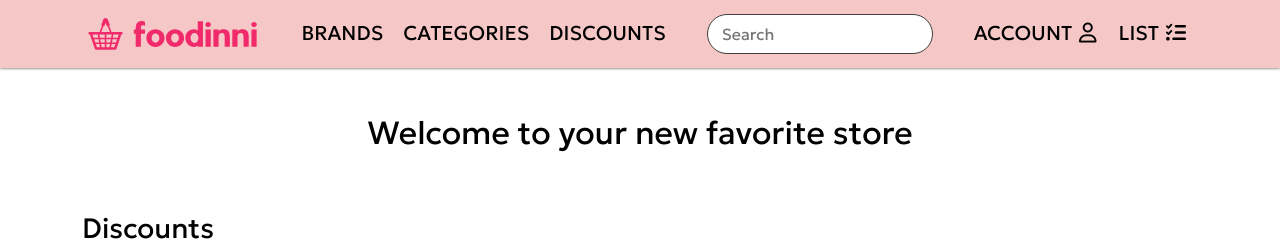
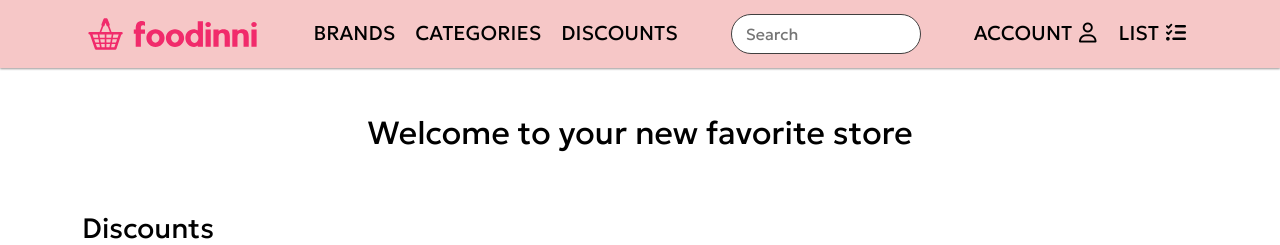
Before and after one commit to mimilgrp/foodinni, a PHP site: page / in a window 1280 px wide. Shown: the top 245 px of the page. Run offline with PHP 8.4, Linux system fonts and the light colour scheme; some libraries are stand-ins or nearby versions.

Commit message:
fix const search width

```diff
--- a/sheet/styles.css
+++ b/sheet/styles.css
@@ -45,7 +45,7 @@ input.nav-search {
     border: 1px solid var(--grey);
     border-radius: 10vh;
     padding: 0 14px;
-    width: auto;
+    width: 190px;
 }
 
 div.nav-menu {
```
